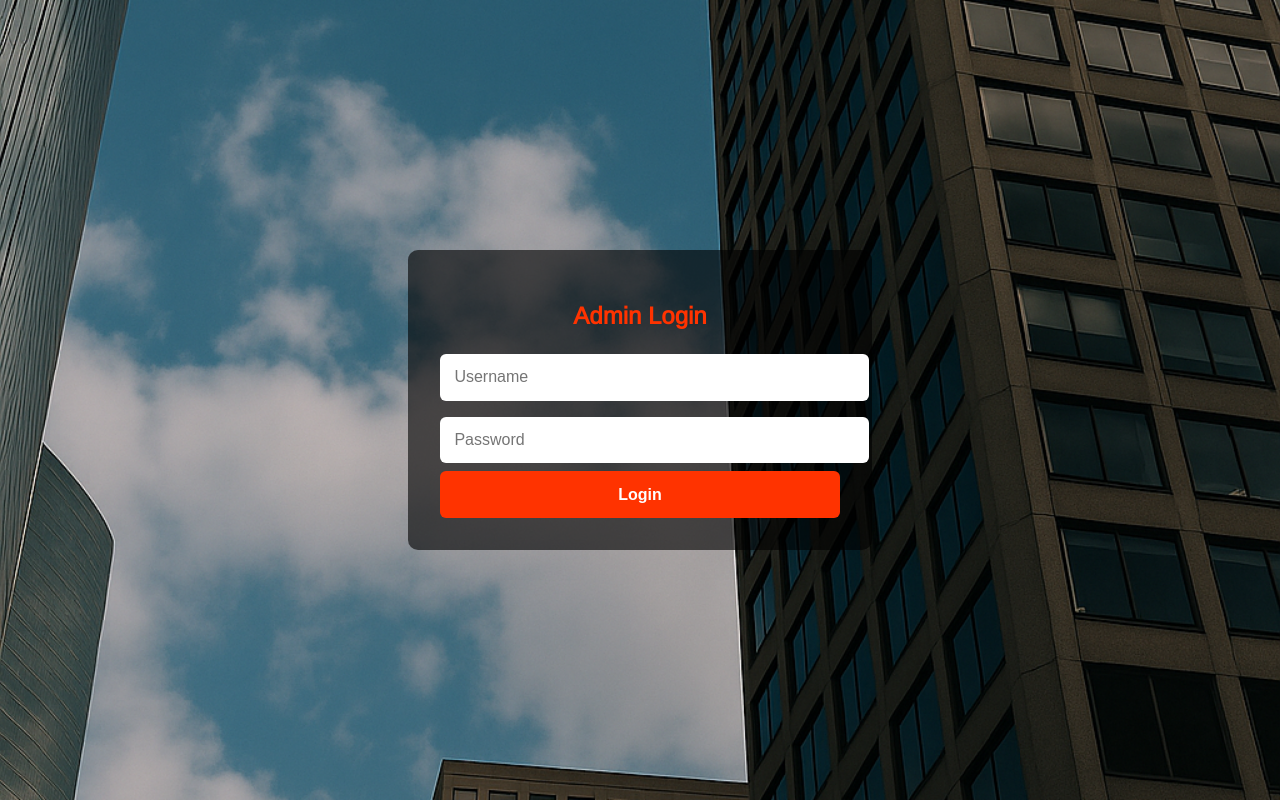
After one commit to EndryMateo/Tony-Construction-BackEnd, a FastAPI app: template templates/login.html in a window 1280 px wide. The commit adds this page. Run offline with FastAPI, Linux system fonts and the light colour scheme; the template is opened without the code that fills it, so the values that code supplies are empty.

Commit message:
add loging

```diff
--- a/main.py
+++ b/main.py
@@ -1,4 +1,4 @@
-from fastapi import FastAPI, Request, UploadFile, File, Form
+from fastapi import FastAPI, Request, UploadFile, File, Form, Cookie, Depends
 from fastapi.staticfiles import StaticFiles
 from fastapi.templating import Jinja2Templates
 from fastapi.responses import HTMLResponse, JSONResponse, RedirectResponse
@@ -21,12 +21,13 @@ init_db()
 
 print("🚀 Iniciando FastAPI...")
 
-# Habilitar CORS
+# === Configuración de CORS ===
 origins = [
     "http://localhost",
     "http://localhost:5500",
     "http://127.0.0.1:5500",
-    "https://tu-sitio-en-cloudflare.pages.dev",  # Reemplaza con tu dominio real
+    "https://tonydesignconstruction.com",
+    "https://admin.tonydesignconstruction.com",
 ]
 
 app.add_middleware(
@@ -37,15 +38,24 @@ app.add_middleware(
     allow_headers=["*"],
 )
 
-# Montar archivos estáticos y plantillas
+# === Usuario fijo para login ===
+ADMIN_USER = "Tony"
+ADMIN_PASS = "admin123"
+
+# === Cookie y sesión ===
+def is_logged_in(session: str = Cookie(default=None)):
+    if session != "active":
+        raise RedirectResponse(url="/admin/login", status_code=302)
+
+# === Archivos estáticos y plantillas ===
 app.mount("/static", StaticFiles(directory="static"), name="static")
 templates = Jinja2Templates(directory="templates")
 
-# Carpeta para imágenes de proyectos
+# === Carpeta para imágenes de proyectos ===
 PROJECT_IMAGE_FOLDER = "static/uploads/images_projects"
 os.makedirs(PROJECT_IMAGE_FOLDER, exist_ok=True)
 
-# ✅ Probar conexión a la base de datos al iniciar
+# ✅ Verificación de base de datos al iniciar
 @app.on_event("startup")
 def test_db_connection():
     try:
@@ -57,13 +67,40 @@ def test_db_connection():
     except Exception as e:
         print("❌ Error al conectar a la base de datos:", e)
 
-# ✅ Crear un proyecto con redirect
+# === RUTAS DE AUTENTICACIÓN ===
+
+@app.get("/admin/login", response_class=HTMLResponse)
+def login_form(request: Request):
+    return templates.TemplateResponse("login.html", {"request": request})
+
+@app.post("/admin/login")
+def login(request: Request, username: str = Form(...), password: str = Form(...)):
+    if username == ADMIN_USER and password == ADMIN_PASS:
+        response = RedirectResponse(url="/admin", status_code=302)
+        response.set_cookie(key="session", value="active", httponly=True, max_age=3600)
+        return response
+    return templates.TemplateResponse("login.html", {"request": request, "error": "Invalid credentials"})
+
+# === ADMIN RUTAS PROTEGIDAS ===
+
+@app.get("/admin", response_class=HTMLResponse)
+def get_admin_page(request: Request, _: str = Depends(is_logged_in)):
+    return templates.TemplateResponse("admin.html", {"request": request})
+
+@app.get("/admin/projects", response_class=HTMLResponse)
+def admin_projects(request: Request, _: str = Depends(is_logged_in)):
+    db: Session = SessionLocal()
+    projects = db.query(Project).all()
+    db.close()
+    return templates.TemplateResponse("projects_admin.html", {"request": request, "projects": projects})
+
 @app.post("/admin/create-project")
 async def create_project(
     title: str = Form(...),
     description: str = Form(...),
     video_url: str = Form(None),
     images: List[UploadFile] = File(...),
+    _: str = Depends(is_logged_in)
 ):
     db: Session = SessionLocal()
     image_paths = []
@@ -90,20 +127,10 @@ async def create_project(
     db.refresh(new_project)
     db.close()
 
-    # 🔁 Redirigir al panel con mensaje
     return RedirectResponse(url="/admin?success=1", status_code=303)
 
-# Ver todos los proyectos (admin panel)
-@app.get("/admin/projects", response_class=HTMLResponse)
-def admin_projects(request: Request):
-    db: Session = SessionLocal()
-    projects = db.query(Project).all()
-    db.close()
-    return templates.TemplateResponse("projects_admin.html", {"request": request, "projects": projects})
-
-# Eliminar un proyecto
 @app.post("/admin/delete-project/{project_id}")
-def delete_project(project_id: int):
+def delete_project(project_id: int, _: str = Depends(is_logged_in)):
     db: Session = SessionLocal()
     project = db.query(Project).filter(Project.id == project_id).first()
     if project:
@@ -120,7 +147,8 @@ def delete_project(project_id: int):
     db.close()
     return JSONResponse(status_code=404, content={"error": "Proyecto no encontrado"})
 
-# Ruta API para el frontend
+# === RUTA API para el frontend público ===
+
 @app.get("/projects")
 def get_projects():
     db: Session = SessionLocal()
@@ -137,10 +165,7 @@ def get_projects():
         for p in projects
     ]
 
-# Ruta al panel de admin principal
-@app.get("/admin", response_class=HTMLResponse)
-def get_admin_page(request: Request):
-    return templates.TemplateResponse("admin.html", {"request": request})
+# === REDIRECCIÓN INICIAL ===
 
 @app.get("/")
 def root():
--- /dev/null
+++ b/templates/login.html
@@ -0,0 +1,88 @@
+<!DOCTYPE html>
+<html lang="en">
+<head>
+  <meta charset="UTF-8" />
+  <title>Admin Login | Tony Design Construction</title>
+  <meta name="viewport" content="width=device-width, initial-scale=1.0" />
+  <link href="https://fonts.googleapis.com/css2?family=Arimo&display=swap" rel="stylesheet" />
+  <style>
+    :root {
+      --primary-red: #ff3300;
+      --white: #fff;
+    }
+
+    body {
+      margin: 0;
+      padding: 0;
+      font-family: 'Arimo', sans-serif;
+      background: url("/static/uploads/contact-bg.jpg") no-repeat center center / cover;
+      min-height: 100vh;
+      display: flex;
+      align-items: center;
+      justify-content: center;
+    }
+
+    .login-box {
+      background-color: rgba(0, 0, 0, 0.6);
+      padding: 2rem;
+      border-radius: 10px;
+      max-width: 400px;
+      width: 90%;
+      color: var(--white);
+      text-align: center;
+    }
+
+    h2 {
+      margin-bottom: 1rem;
+      color: var(--primary-red);
+    }
+
+    input {
+      width: 100%;
+      padding: 0.9rem;
+      margin: 0.5rem 0;
+      border: none;
+      border-radius: 6px;
+      font-size: 1rem;
+    }
+
+    button {
+      background-color: var(--primary-red);
+      color: white;
+      font-weight: bold;
+      border: none;
+      border-radius: 6px;
+      padding: 0.9rem;
+      width: 100%;
+      font-size: 1rem;
+      cursor: pointer;
+      transition: background-color 0.3s ease;
+    }
+
+    button:hover {
+      background-color: #e62e00;
+    }
+
+    .error {
+      background: #ff4d4d;
+      color: white;
+      padding: 0.7rem;
+      margin-bottom: 1rem;
+      border-radius: 6px;
+    }
+  </style>
+</head>
+<body>
+  <div class="login-box">
+    <h2>Admin Login</h2>
+    {% if error %}
+    <div class="error">{{ error }}</div>
+    {% endif %}
+    <form method="post" action="/admin/login">
+      <input type="text" name="username" placeholder="Username" required />
+      <input type="password" name="password" placeholder="Password" required />
+      <button type="submit">Login</button>
+    </form>
+  </div>
+</body>
+</html>
```
Also changed, not shown: templates/admin.html (+32 -7 lines), templates/projects_admin.html (+24 -7 lines).
